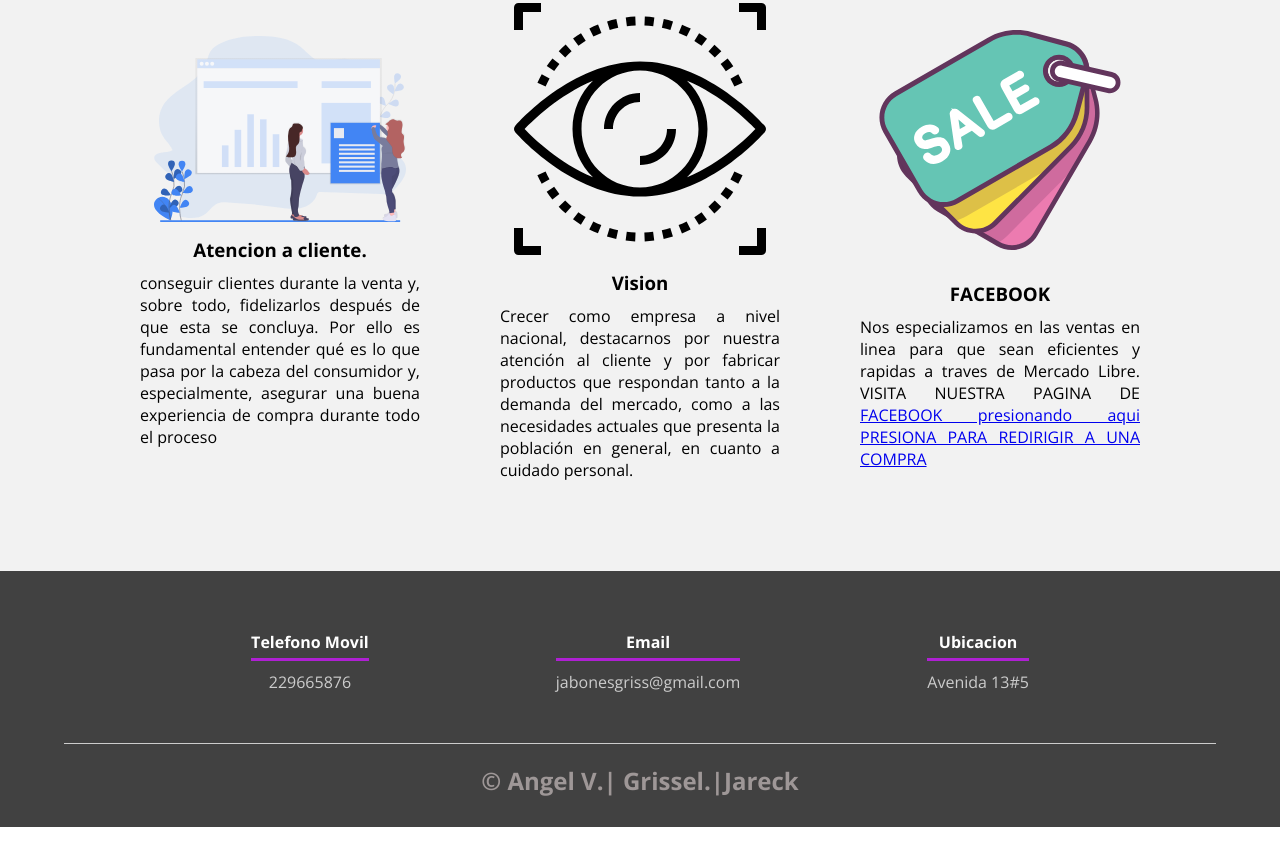
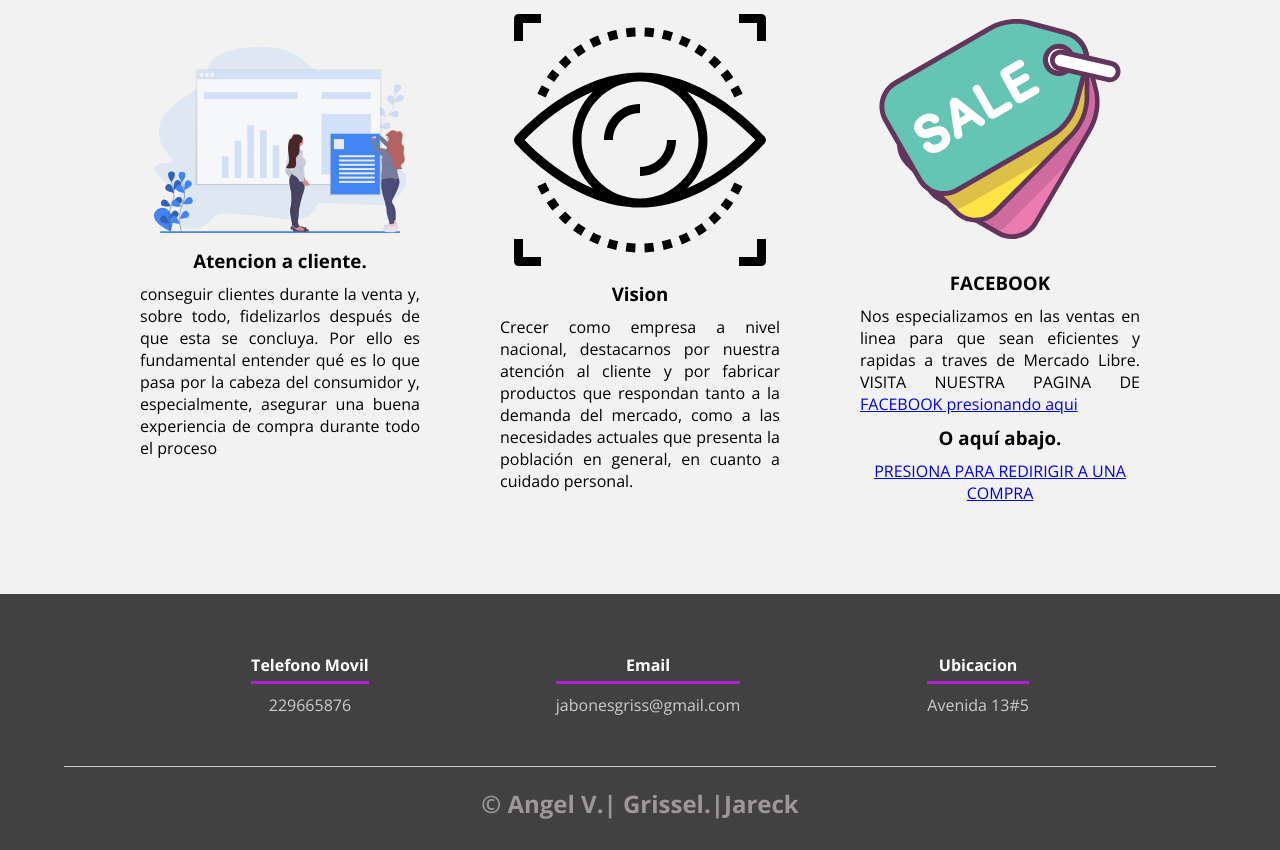
Before and after one commit to vladigod/pgajabonesgriss, a plain HTML site: page index.html in a window 1280 px wide. Shown: the part 2484-3334 px from the top of the page. Before the commit the page ends 3311 px from the top, so only its background shows below. Drawn offline with nearby package versions, Linux system fonts and the light colour scheme.

Commit message:
Update index.html

```diff
--- a/index.html
+++ b/index.html
@@ -144,6 +144,7 @@
                         <img src="img/ilustracion3.svg" alt="">
                         <h3>FACEBOOK </h3>
                         <p>Nos especializamos en las ventas en linea para que sean eficientes y rapidas a traves de Mercado Libre. VISITA NUESTRA PAGINA DE <a href="https://www.facebook.com/JABONESGRISS34/?ref=pages_you_manage ">FACEBOOK presionando aqui </a>
+                            <h3> O aquí abajo.</h3>
                             <a href="https://articulo.mercadolibre.com.mx/MLM-890530159-jabon-de-arroz-lechevitaminas-para-suavizar-y-blanquear-48pz-_JM?matt_tool=21942294&matt_word=&matt_source=google&matt_campaign_id=14507150088&matt_ad_group_id=125099652885&matt_match_type=&matt_network=g&matt_device=c&matt_creative=543409028081&matt_keyword=&matt_ad_position=&matt_ad_type=pla&matt_merchant_id=370009990&matt_product_id=MLM890530159&matt_product_partition_id=1415673293231&matt_target_id=pla-1415673293231&gclid=Cj0KCQjwrJOMBhCZARIsAGEd4VHHf4O6h8oC_rX3b1SopvffXGlyVckbB9pT1WbB3l5CPrw-DrXE8dUaAqa3EALw_wcB ">PRESIONA PARA REDIRIGIR A UNA COMPRA        </a>
                         </p>
                     </div>
```
